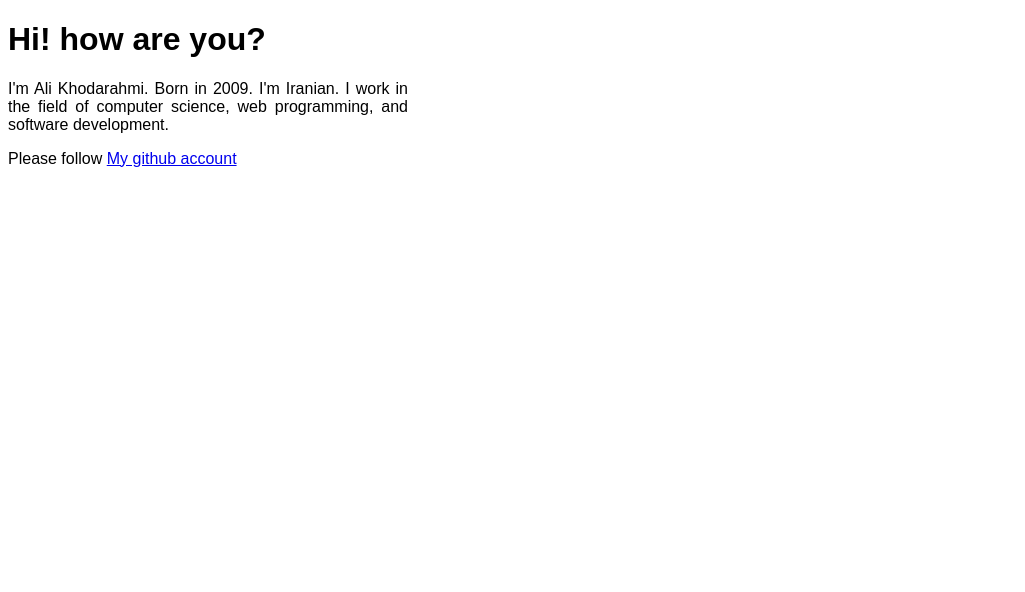
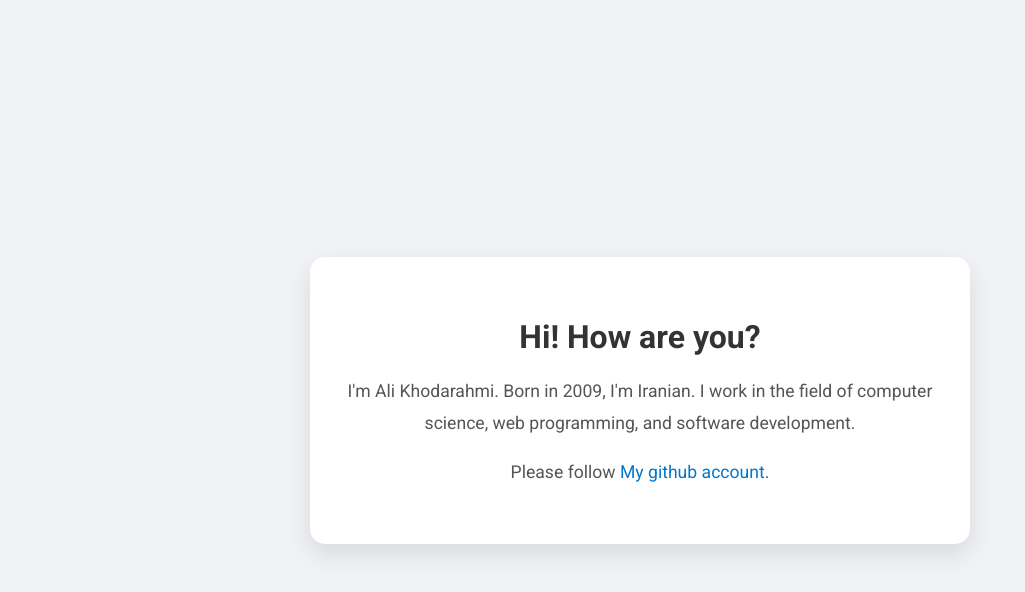
Before and after one commit to ali-khodarahmi-developer/ali-khodarahmi-developer.github.io, a plain HTML site: page index.html in a window 1280 px wide. Shown: the whole page, without its empty margins (0-1025 px from the left). Drawn offline with Linux system fonts and the light colour scheme.

Commit message:
Add files via upload

```diff
--- a/index.html
+++ b/index.html
@@ -3,14 +3,19 @@
     <head>
         <meta charset="UTF-8">
         <meta name="viewport" content="width=device-width, initial-scale=1.0">
+        <title>Ali Khodarahmi</title>
         <link rel="stylesheet" href="style.css">
-        <title>Ali Khodarahmi</title>
+        <link href="https://fonts.googleapis.com/css2?family=Roboto:wght@400;700&display=swap" rel="stylesheet">
     </head>
     <body>
-        <h1>Hi! how are you?</h1>
-        <p>
-            I'm Ali Khodarahmi. Born in 2009. I'm Iranian. I work in the field of computer science, web programming, and software development.
-        </p>
-        <p>Please follow <a href="https://github.com/ali-khodarahmi-developer" target="_blank">My github account</a></p>
+        <div class="container">
+            <h1>Hi! How are you?</h1>
+            <p>
+            I'm Ali Khodarahmi. Born in 2009, I'm Iranian. I work in the field of computer science, web programming, and software development.
+            </p>
+            <p>
+            Please follow <a href="https://github.com/ali-khodarahmi-developer" target="_blank">My github account</a>.
+            </p>
+        </div>
     </body>
 </html>
--- a/style.css
+++ b/style.css
@@ -1,8 +1,54 @@
-* {
-    font-family: Arial;
+body {
+  font-family: 'Roboto', sans-serif;
+  background-color: #f0f2f5;
+  margin: 0;
+  padding: 0;
+  display: flex;
+  justify-content: center;
+  align-items: center;
+  height: 100vh;
+}
+
+.container {
+  background-color: #ffffff;
+  padding: 40px 30px;
+  border-radius: 15px;
+  box-shadow: 0 10px 25px rgba(0,0,0,0.1);
+  max-width: 600px;
+  text-align: center;
+}
+
+h1 {
+  font-size: 2rem;
+  margin-bottom: 20px;
+  color: #333;
 }
 
 p {
-    max-width: 400px;
-    text-align: justify;
+  font-size: 1.1rem;
+  line-height: 1.8;
+  color: #555;
+  margin-bottom: 15px;
 }
+
+a {
+  color: #0077cc;
+  text-decoration: none;
+  font-weight: 500;
+}
+
+a:hover {
+  text-decoration: underline;
+}
+
+@media (max-width: 500px) {
+  .container {
+    padding: 30px 20px;
+  }
+  h1 {
+    font-size: 1.5rem;
+  }
+  p {
+    font-size: 1rem;
+  }
+}
```
